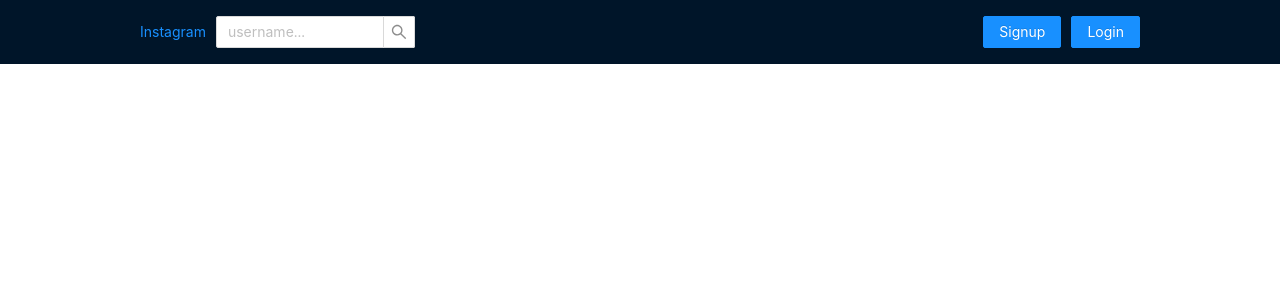
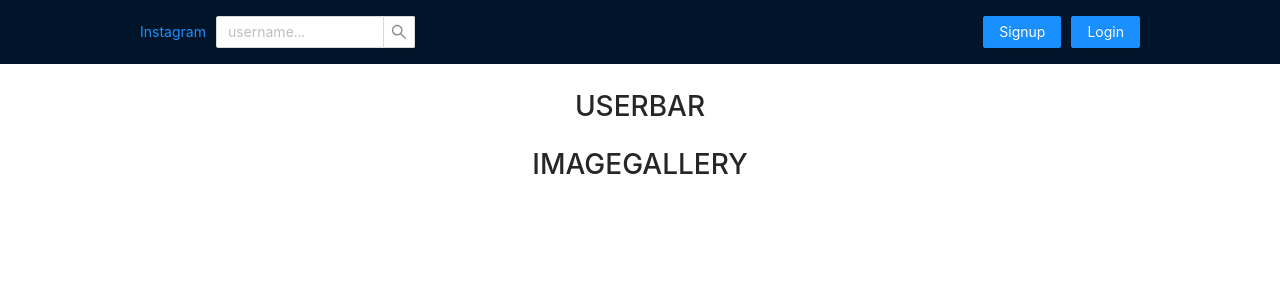
Before and after one commit to Isrealsix/instaclone, a Vue app: page /profile/1 in a window 1280 px wide. Shown: the top 300 px of the page. Built offline with nearby package versions, Linux system fonts and the light colour scheme.

Commit message:
added a profile view

```diff
--- a/src/components/Nav.vue
+++ b/src/components/Nav.vue
@@ -1,11 +1,17 @@
 <script setup lang="ts">
-import { RouterLink } from 'vue-router';
+import { RouterLink, useRouter } from 'vue-router';
 import Container from './Container.vue';
 import { ref } from 'vue';
 import AuthModal from './AuthModal.vue';
 
+const router = useRouter();
 const searchUsername = ref('');
-const onSearch = () => { };
+const onSearch = () => {
+	if (searchUsername.value) {
+		router.push(`/profile/${searchUsername.value}`)
+		searchUsername.value = '';
+	}
+};
 const isAuthenticated = ref(false);
 </script>
 <template>
--- /dev/null
+++ b/src/components/Profile.vue
@@ -0,0 +1,22 @@
+<script setup lang="ts">
+import Container from './Container.vue';
+
+
+</script>
+<template>
+	<Container>
+		<div class="profile-container">
+			<h1>USERBAR</h1>
+			<h1>IMAGEGALLERY</h1>
+		</div>
+	</Container>
+</template>
+
+<style scoped>
+	.profile-container {
+		display: flex;
+		flex-direction: column;
+		align-items: center;
+		padding: 20px 0;
+	}
+</style>
--- a/src/router.ts
+++ b/src/router.ts
@@ -1,13 +1,19 @@
 import { createRouter, createWebHistory } from 'vue-router';
 import HomeView from './views/HomeView.vue';
+import ProfileView from './views/ProfileView.vue';
 
 const router = createRouter({
 	history: createWebHistory(),
 	routes: [
 		{
 			path: "/",
-			name: "quizes",
+			name: "home",
 			component: HomeView
+		},
+		{
+			path: "/profile/:username",
+			name: "profile",
+			component: ProfileView
 		}
 	]
 });
--- /dev/null
+++ b/src/views/ProfileView.vue
@@ -0,0 +1,9 @@
+<script lang="ts" setup>
+import Profile from '../components/Profile.vue';
+</script>
+
+<template>
+	<main>
+		<Profile />
+	</main>
+</template>
```
